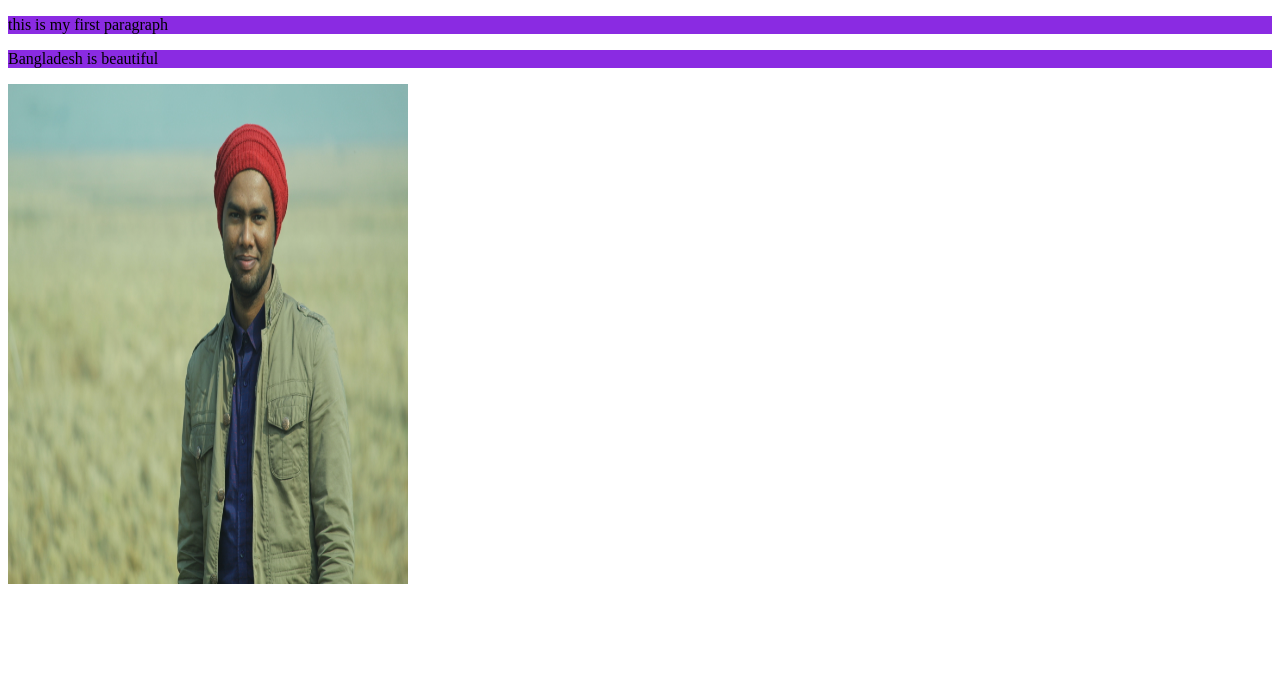
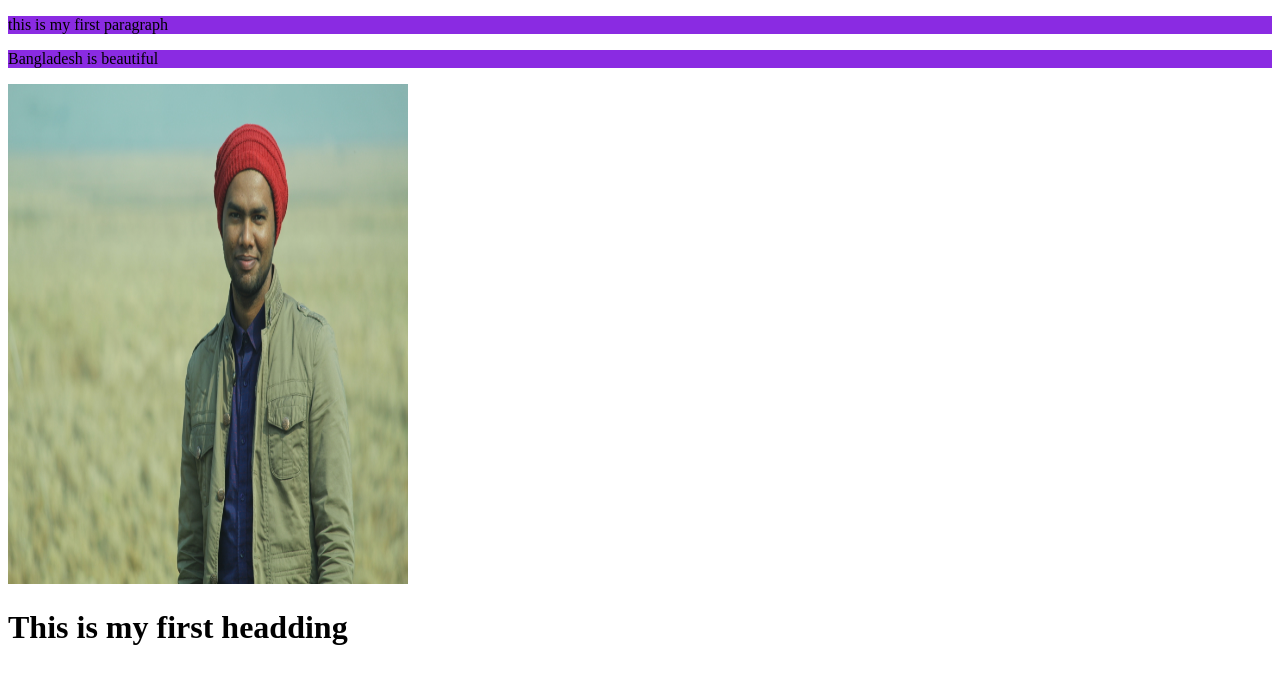
Before and after one commit to Shoaib-Kausar/my-first-website, a plain HTML site: page index.html in a window 1280 px wide. Drawn offline with Linux system fonts and the light colour scheme; files whose address does not match are found by name.

Commit message:
add heading

```diff
--- a/index.html
+++ b/index.html
@@ -12,6 +12,7 @@
     <p>this is my first paragraph</p>
     <p>Bangladesh is beautiful</p>
     <img src="IMG_1313.JPG" height="500px" width="400px"alt="shoaib">
+    <h1>This is my first headding</h1>
 </body>
 
 </html>
```
